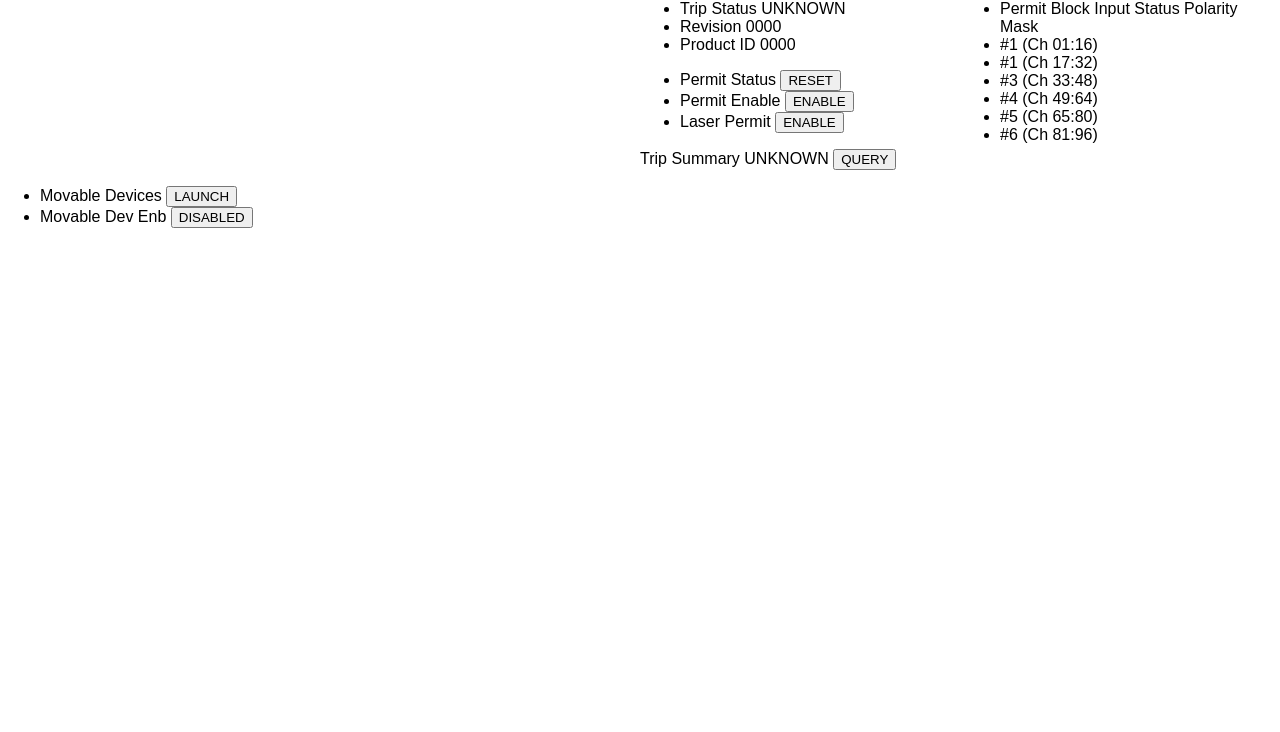
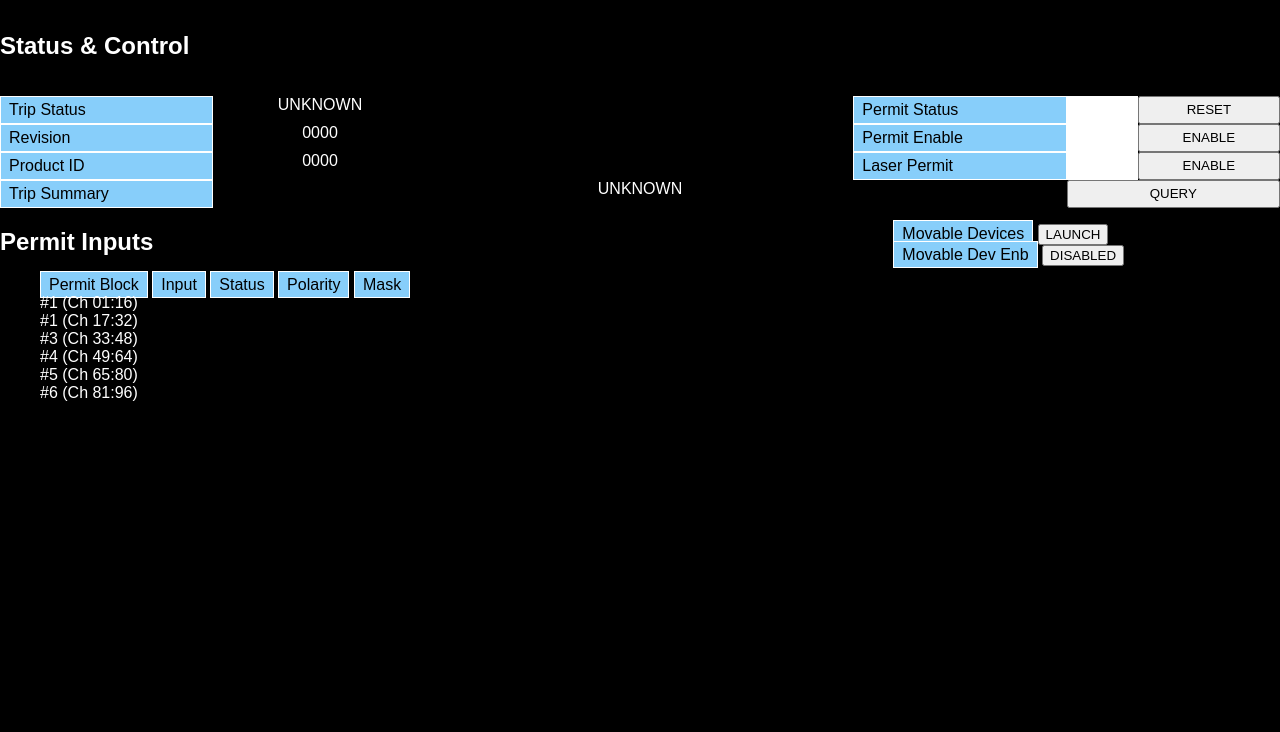
Before and after one commit to beauremus/nml-mps, a plain HTML site: page index.html in a window 1280 px wide. Shown: the part 68-800 px from the top of the page. Drawn offline with Linux system fonts and the light colour scheme.

Commit message:
Status and control grid working a set breakpoints.

```diff
--- a/css/index.css
+++ b/css/index.css
@@ -22,9 +22,9 @@ img {
 If no grid support, limit width to 50em and center align
 --------------------------------------------------------------*/
 @supports not (display: grid) {
-  .page-title,
-  .main-content,
-  .sidebar {
+  .status-control,
+  .permit,
+  .movable {
     max-width: 50em;
     margin: 0 auto;
   }
@@ -33,50 +33,112 @@ If no grid support, limit width to 50em and center align
 /*--------------------------------------------------------------
 CSS Grid layout for wider screens, when browser supports grid:
 --------------------------------------------------------------*/
-
 @supports (display: grid) {
   @media screen and (min-width: 800px) {
 
     .site {
       display: grid;
       grid-template-columns: 1fr 1fr;
-      grid-template-rows: auto 1fr 3fr;
       grid-template-areas:
-        "content-head content-head"
-        "main header"
-        "main sidebar"
-        "footer footer";
+        "header header"
+        "status-control status-control"
+        "permit permit"
+        "movable movable";
     }
 
-    .masthead {
+    .status {
+      display: grid;
+      grid-template-columns: 1fr 1fr;
+      grid-area: status;
+    }
+
+    .control {
+      display: grid;
+      grid-template-columns: 3fr 1fr 2fr;
+      grid-area: control;
+    }
+
+    .summary {
+      display: grid;
+      grid-template-columns: 3fr 2fr 1fr;
+      grid-area: summary;
+    }
+
+    header {
       grid-area: header;
     }
 
-    .page-title {
-      grid-area: content-head;
+    .status-control {
+      grid-template-columns: 1fr 1fr;
+      grid-template-rows: 3fr 3fr 3fr 1fr;
+      grid-template-areas:
+        "header header"
+        "status status"
+        "control control"
+        "summary summary";
+      display: grid;
+      grid-area: status-control;
     }
 
-    .main-content {
-      grid-area: main;
+    .permit {
+      grid-area: permit;
     }
 
-    .sidebar {
-      grid-area: sidebar;
+    .movable {
+      grid-area: movable;
     }
 
-    .colophon {
-      grid-area: footer;
+    .reading {
+      justify-self: center;
     }
-
   }
 
   @media screen and (min-width: 1200px) {
     .site {
-      grid-template-columns: 2fr 1fr 1fr;
+      grid-template-columns: 1fr 1fr 1fr;
       grid-template-areas:
-        "content-head content-head content-head"
-        "main header header"
-        "main sidebar footer";
+        "header header header"
+        "status-control status-control status-control"
+        "permit permit movable";
+    }
+
+    .status-control {
+      grid-template-columns: 1fr 1fr 1fr;
+      grid-template-rows: 3fr 3fr 1fr;
+      grid-template-areas:
+        "header header header"
+        "status . control"
+        "summary summary summary";
+    }
+
+    .summary {
+      grid-template-columns: 1fr 4fr 1fr;
     }
   }
 }
+
+/*--------------------------------------------------------------
+Styles
+--------------------------------------------------------------*/
+body {
+  background-color: black;
+  color: white;
+}
+
+ul {
+  list-style-type: none;
+}
+
+.heading {
+  background-color: lightskyblue;
+  border-color: white;
+  color: black;
+  padding: 0.25em 0.5em;
+  border-style: solid;
+  border-width: thin;
+}
+
+.control > .reading {
+  background-color: white;
+  width: 100%;
+}
--- a/index.html
+++ b/index.html
@@ -8,40 +8,30 @@
   </head>
   <body>
     <div class="site">
-      <h1>FAST Machine Protection System</h1>
+      <header>
+        <h1>FAST Machine Protection System</h1>
+      </header>
       <div class="status-control">
         <h2>Status & Control</h2>
-        <ul class="status">
-          <li>
+        <div class="status">
             <span class="heading">Trip Status</span>
             <span class="reading">UNKNOWN</span>
-          </li>
-          <li>
             <span class="heading">Revision</span>
             <span class="reading">0000</span>
-          </li>
-          <li>
             <span class="heading">Product ID</span>
-            <span class="heading">0000</span>
-          </li>
-        </ul>
-        <ul class="control">
-          <li>
+            <span class="reading">0000</span>
+        </div>
+        <div class="control">
             <span class="heading">Permit Status</span>
             <span class="reading"></span>
             <button class="setting">RESET</button>
-          </li>
-          <li>
             <span class="heading">Permit Enable</span>
             <span class="reading"></span>
             <button class="setting">ENABLE</button>
-          </li>
-          <li>
             <span class="heading">Laser Permit</span>
             <span class="reading"></span>
             <button class="setting">ENABLE</button>
-          </li>
-        </ul>
+        </div>
         <div class="summary">
           <span class="heading">Trip Summary</span>
           <span class="reading">UNKNOWN</span>
@@ -51,12 +41,12 @@
       <div class="permit">
         <h2>Permit Inputs</h2>
         <ul>
-          <li class="heading">
-            <span>Permit Block</span>
-            <span>Input</span>
-            <span>Status</span>
-            <span>Polarity</span>
-            <span>Mask</span>
+          <li>
+            <span class="heading">Permit Block</span>
+            <span class="heading">Input</span>
+            <span class="heading">Status</span>
+            <span class="heading">Polarity</span>
+            <span class="heading">Mask</span>
           </li>
           <li>
             <span>#1 (Ch 01:16)</span>
```
